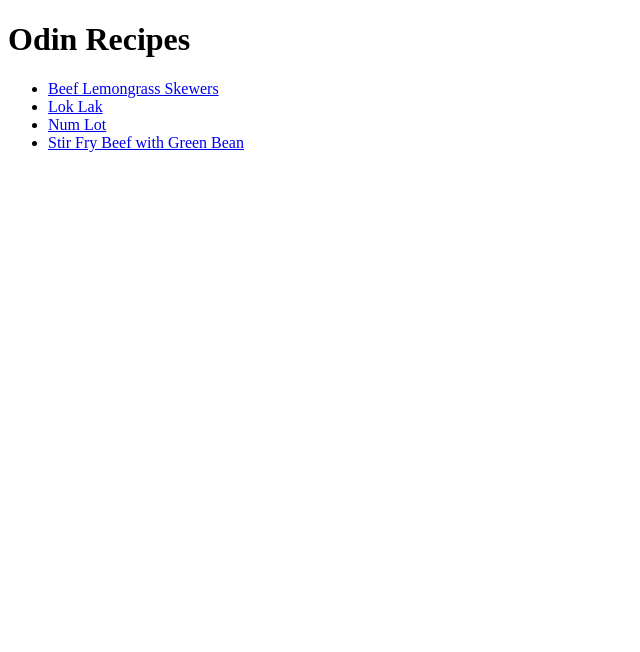
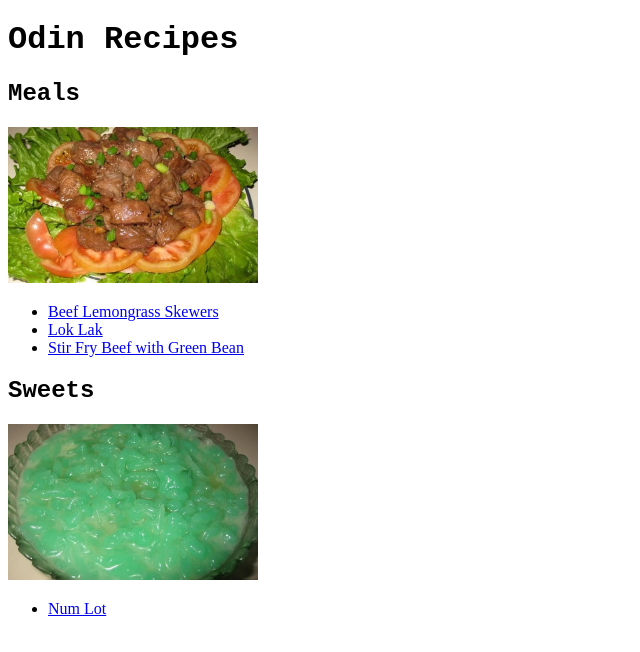
Before and after one commit to joa-mon/odin-recipes, a plain HTML site: page index.html in a window 1280 px wide. Shown: the whole page, without its empty margins (0-640 px from the left). Drawn offline with Linux system fonts and the light colour scheme.

Commit message:
added css

```diff
--- a/index.html
+++ b/index.html
@@ -2,16 +2,31 @@
 <html lang="en">
     <head>
         <meta charset="utf-8">
+        <link rel="stylesheet" href="styles.css">
         <title>Odin Recipes Project</title>
     </head>
     <body>
-        <h1>Odin Recipes</h1>
+        <h1 class="titles">Odin Recipes</h1>
         <!-- links to recipe html in recipes folder -->
+        <h2 class="titles">Meals</h2>
+        <div>
+            <p>
+                <img class="thumb-img" src="./imgs/lok-lak.png" alt="Image of the dish Lok Lak">
+            </p>
+            <p>
+            <ul>
+                <li><a href="./recipes/beef-skewers-lemongrass.html">Beef Lemongrass Skewers</a></li>
+                <li><a href="./recipes/lok-lak.html">Lok Lak</a></li>
+                <li><a href="./recipes/stir-fry-beef-green-bean.html">Stir Fry Beef with Green Bean</a></li>
+            </ul>
+            </p>
+        </div>
+        <h2 class="titles">Sweets</h2>
+        <div>
+        <img class="thumb-img" src="./imgs/Num-Lot-Cambodian-Dessert-800x500.png" alt="Image of dish Num Lot">
         <ul>
-            <li><a href="./recipes/beef-skewers-lemongrass.html">Beef Lemongrass Skewers</a></li>
-            <li><a href="./recipes/lok-lak.html">Lok Lak</a></li>
             <li><a href="./recipes/num-lot.html">Num Lot</a></li>
-            <li><a href="./recipes/stir-fry-beef-green-bean.html">Stir Fry Beef with Green Bean</a></li>
         </ul>
+        </div>
     </body>
 </html>
--- /dev/null
+++ b/styles.css
@@ -0,0 +1,9 @@
+.titles{
+    font-family: "Courier New", Helvetica, sans-serif;
+    font-weight: bold;
+}
+
+.thumb-img{
+    width: 250px;
+    height: auto;
+}
```
Also changed, not shown: recipes/beef-skewers-lemongrass.html (+5 -0 lines).
